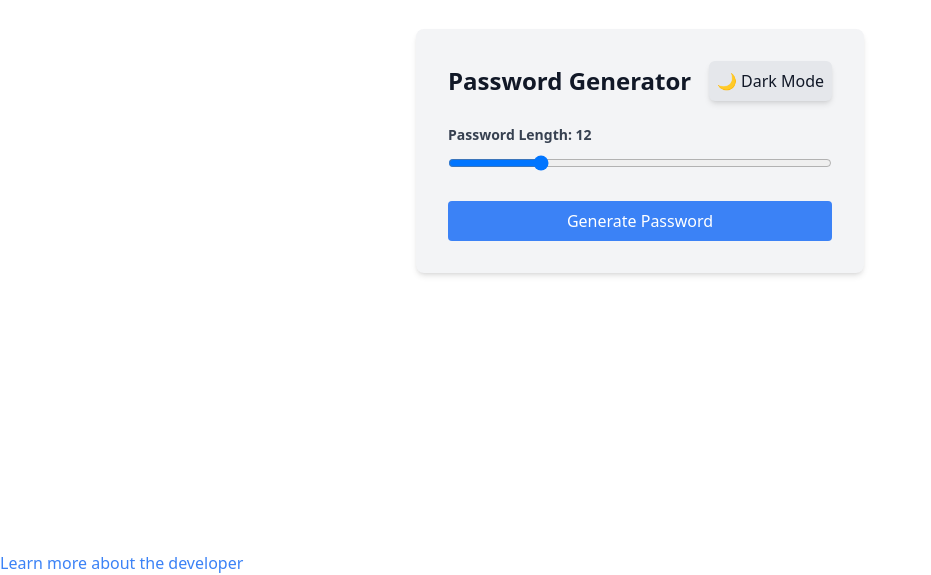
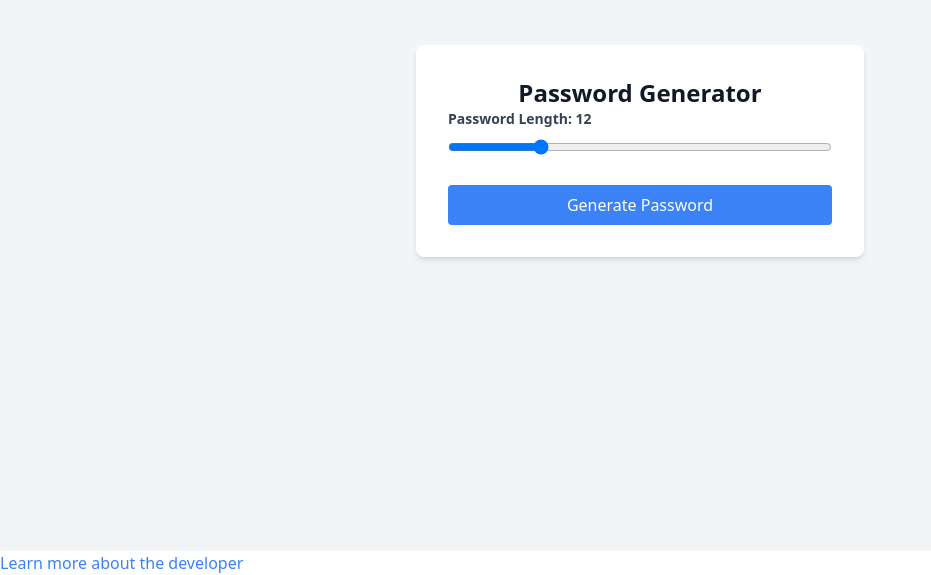
Before and after one commit to Sammy2266/Password-Generator, a React (Vite) app: page / in a window 1280 px wide. Shown: the part 249-824 px from the top of the page, without its empty margins (0-931 px from the left). Built offline with nearby package versions, Linux system fonts and the light colour scheme; the HTML template or start-up script is replaced by a standard one.

Commit message:
Update App.jsx

```diff
--- a/src/App.jsx
+++ b/src/App.jsx
@@ -1,5 +1,5 @@
 import { useState } from "react";
-import ThemeToggle from "./ThemeToggle"; // Import the toggle component
+import PasswordStrengthChecker from "./PasswordStrengthChecker";
 
 function App() {
   const [password, setPassword] = useState("");
@@ -33,12 +33,9 @@ function App() {
   };
 
   return (
-    <div className="min-h-screen bg-white dark:bg-gray-900 text-gray-900 dark:text-white flex items-center justify-center p-4">
-      <div className="bg-gray-100 dark:bg-gray-800 p-8 rounded-lg shadow-md w-full max-w-md">
-        <div className="flex justify-between items-center mb-6">
-          <h1 className="text-2xl font-bold">Password Generator</h1>
-          <ThemeToggle /> {/* Add Theme Toggle Here */}
-        </div>
+    <div className="min-h-screen bg-gray-100 dark:bg-gray-900 text-gray-900 dark:text-white flex items-center justify-center p-4">
+      <div className="bg-white dark:bg-gray-800 p-8 rounded-lg shadow-md w-full max-w-md">
+        <h1 className="text-2xl font-bold text-center">Password Generator</h1>
 
         <div className="mb-6">
           <label className="block text-gray-700 dark:text-gray-300 text-sm font-bold mb-2">
@@ -80,6 +77,7 @@ function App() {
                 Copy
               </button>
             </div>
+            <PasswordStrengthChecker password={password} /> {/* Ensure Strength Checker is here */}
           </div>
         )}
       </div>
```
